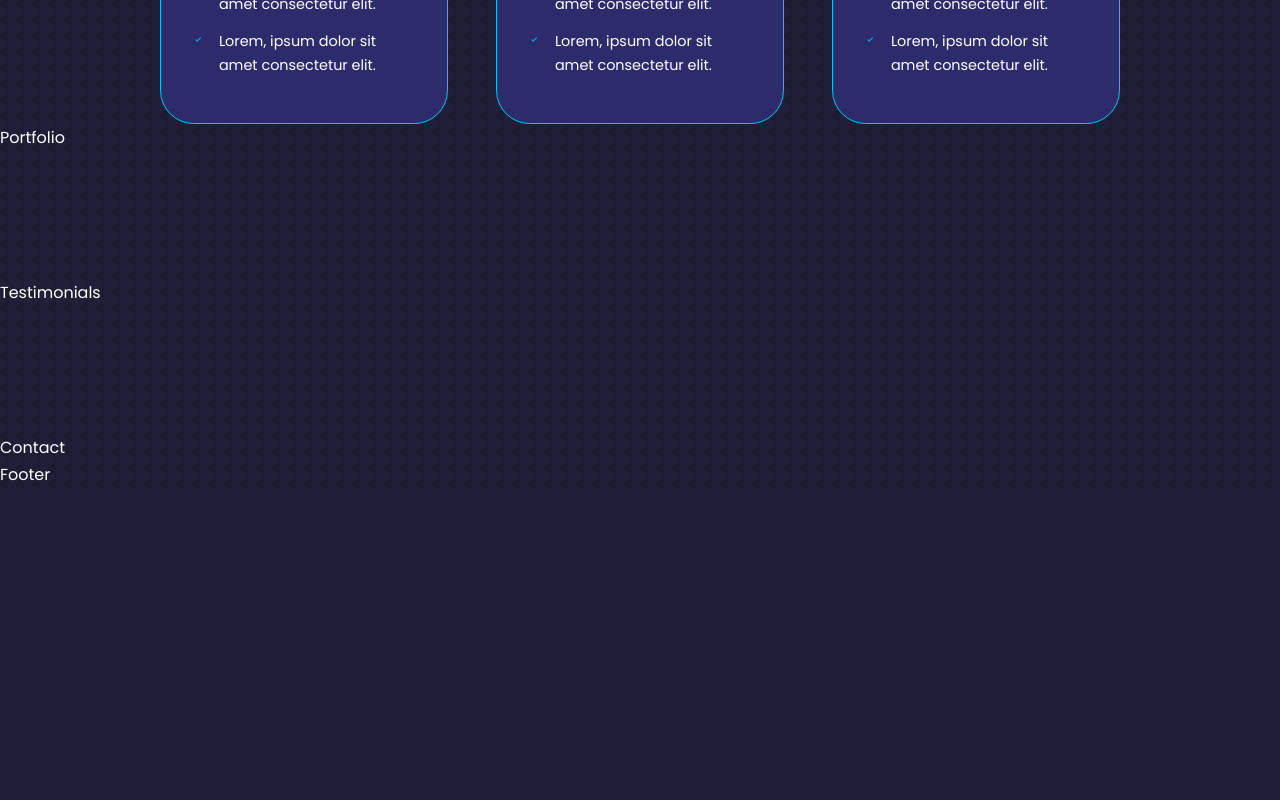
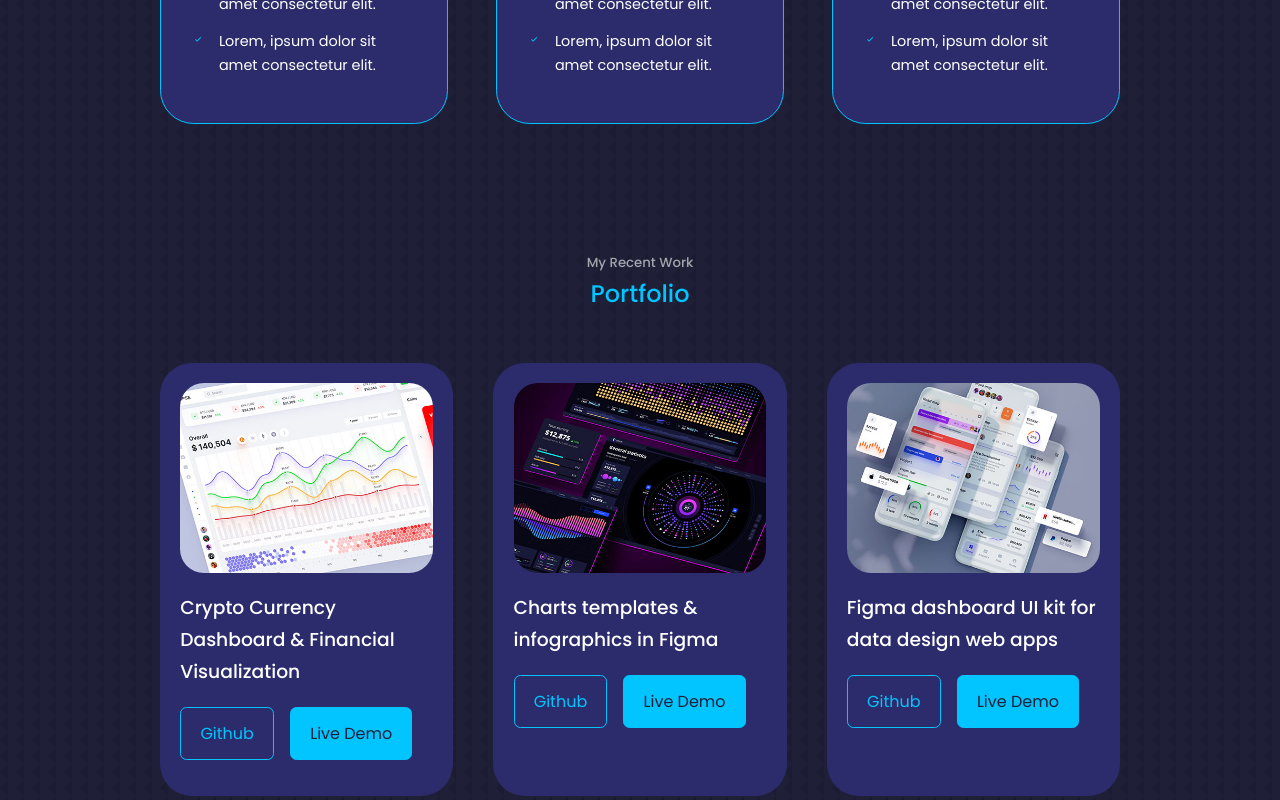
Before and after one commit to bvfusion1001/Portfolio, a React (Create React App) app: page / in a window 1280 px wide. Shown: the part 2740-3540 px from the top of the page. Before the commit the page ends 3229 px from the top, so only its background shows below. Built offline with nearby package versions, Linux system fonts and the light colour scheme.

Commit message:
Portfolio

```diff
--- a/src/components/portfolio/Portfolio.jsx
+++ b/src/components/portfolio/Portfolio.jsx
@@ -1,6 +1,40 @@
+import "./portfolio.css";
+import portfolioItems from "./portfolioItems";
+
 const Portfolio = () => {
+  const data = portfolioItems()
   return (
-    <div id='portfolio'>Portfolio</div>
-  )
-}
-export default Portfolio
+    <section id="portfolio">
+      <h5>My Recent Work</h5>
+      <h2>Portfolio</h2>
+
+      <div className="container portfolio__container">
+        {data.map(({id, image, title, github, demo}) => {
+          return <article key={id} className="portfolio__item">
+            <div className="portfolio__item-image">
+              <img src={image} alt={title} />
+            </div>
+            <h3>{title}</h3>
+            <div className="portfolio__item-cta">
+              <a
+                href={github}
+                className="btn"
+                target="_blank"
+              >
+                Github
+              </a>
+              <a
+                href={demo}
+                className="btn btn-primary"
+                target="_blank"
+              >
+                Live Demo
+              </a>
+            </div>
+          </article>
+        })}
+      </div>
+    </section>
+  );
+};
+export default Portfolio;
--- a/src/components/portfolio/portfolio.css
+++ b/src/components/portfolio/portfolio.css
@@ -0,0 +1,48 @@
+.portfolio__container {
+  display: grid;
+  grid-template-columns: repeat(3, 1fr);
+  gap: 2.5rem;
+}
+
+.portfolio__item {
+  background: var(--color-bg-variant);
+  padding: 1.2rem;
+  border-radius: 2rem;
+  border: 1px solid transparent;
+  transition: var(--transition);
+}
+
+.portfolio__item:hover {
+  border-color: var(--color-primary-variant);
+  background: transparent;
+}
+
+.portfolio__item-image {
+  border-radius: 1.5rem;
+  overflow: hidden;
+}
+
+.portfolio__item h3 {
+  margin: 1.2rem 0 1.2rem;
+}
+
+.portfolio__item-cta {
+  display: flex;
+  gap: 1rem;
+  margin-bottom: 1rem;
+}
+
+/* ====================== MEDIA QUERIES (MEDIUM DEVICES) ====================== */
+@media screen and (max-width: 1024px) {
+  .portfolio__container {
+    grid-template-columns: 1fr 1fr;
+    gap: 1.2rem;
+  }
+}
+/* ====================== MEDIA QUERIES (SMALL DEVICES) ====================== */
+@media screen and (max-width: 600px) {
+  .portfolio__container {
+    grid-template-columns: 1fr;
+    gap: 1rem;
+  }
+}
--- /dev/null
+++ b/src/components/portfolio/portfolioItems.js
@@ -0,0 +1,56 @@
+import IMG1 from "../../assets/portfolio1.jpg";
+import IMG2 from "../../assets/portfolio2.jpg";
+import IMG3 from "../../assets/portfolio3.jpg";
+import IMG4 from "../../assets/portfolio4.jpg";
+import IMG5 from "../../assets/portfolio5.png";
+import IMG6 from "../../assets/portfolio6.jpg";
+
+
+const portfolioItems = () => {
+  return [
+    {
+      id: 1,
+      image: IMG1,
+      title: 'Crypto Currency Dashboard & Financial Visualization',
+      github: 'https://github.com',
+      demo: 'https://dribbble.com/shots/...',
+  },
+    {
+      id: 2,
+      image: IMG2,
+      title: 'Charts templates & infographics in Figma',
+      github: 'https://github.com',
+      demo: 'https://dribbble.com/shots/...',
+  },
+    {
+      id: 3,
+      image: IMG3,
+      title: 'Figma dashboard UI kit for data design web apps',
+      github: 'https://github.com',
+      demo: 'https://dribbble.com/shots/...',
+  },
+    {
+      id: 4,
+      image: IMG4,
+      title: 'Maintaining tasks and tracking progress',
+      github: 'https://github.com',
+      demo: 'https://dribbble.com/shots/...',
+  },
+    {
+      id: 5,
+      image: IMG5,
+      title: 'Charts templates & infographics in Figma',
+      github: 'https://github.com',
+      demo: 'https://dribbble.com/shots/...',
+  },
+    {
+      id: 6,
+      image: IMG6,
+      title: 'Charts templates & infographics in Figma',
+      github: 'https://github.com',
+      demo: 'https://dribbble.com/shots/...',
+  },
+]
+}
+
+export default portfolioItems
```
